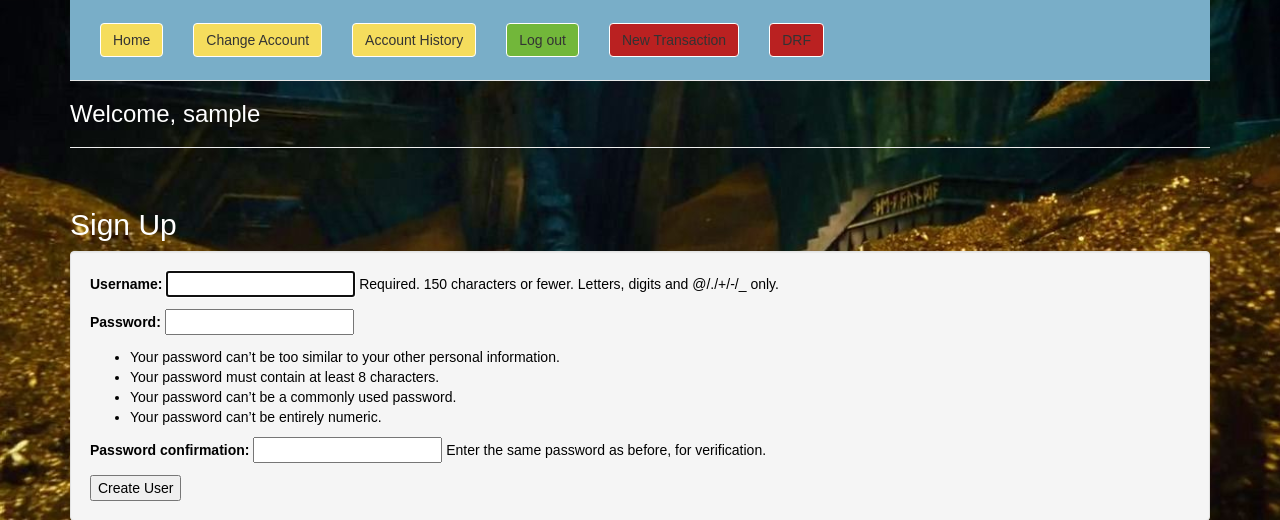
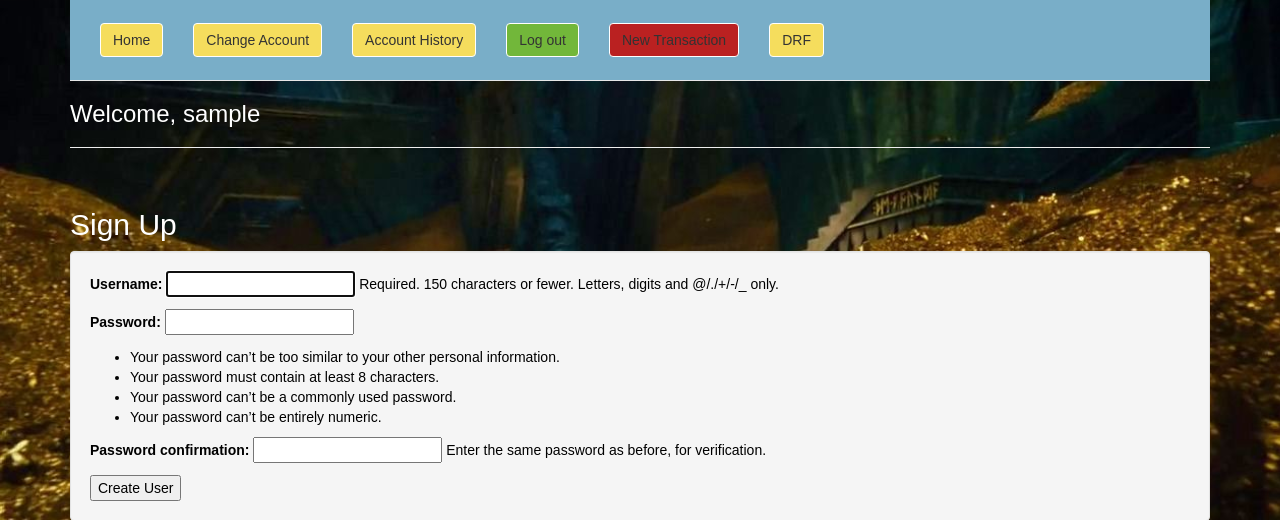
Before and after one commit to ConnorFieldUser/The_Iron_Bank, a Django app: a page that uses templates/base.html in a window 1280 px wide. Shown: the top 520 px of the page. Run offline with Django 3.2, Linux system fonts and the light colour scheme; the visitor is signed in with stand-in values (Sample User, id 1); some libraries are stand-ins or nearby versions.

Commit message:
button and color change

```diff
--- a/templates/base.html
+++ b/templates/base.html
@@ -51,7 +51,7 @@
     <li><a href="{% url 'transactions' %}"><button type="button" class="btn btn-default navbar-btn">Account History</button></a></li>
     <li><a href="{% url 'logout' %}?next={% url 'index_view' %}"><button style="background-color: #72B73A;" type="button" class="btn btn-default navbar-btn">Log out</button></a></li>
     <li><a href="{% url 'user_transaction_create_view' %}"><button style="background-color: #ba2121"type="button" class="btn btn-default navbar-btn">New Transaction</button></a></li>
-    <li><a href="{% url 'transaction_list_create_api_view' %}"><button style="background-color: #ba2121"type="button" class="btn btn-default navbar-btn">DRF</button></a></li>
+    <li><a href="{% url 'transaction_list_create_api_view' %}"><button type="button" class="btn btn-default navbar-btn">DRF</button></a></li>
 
 
     {% endif %}
```
